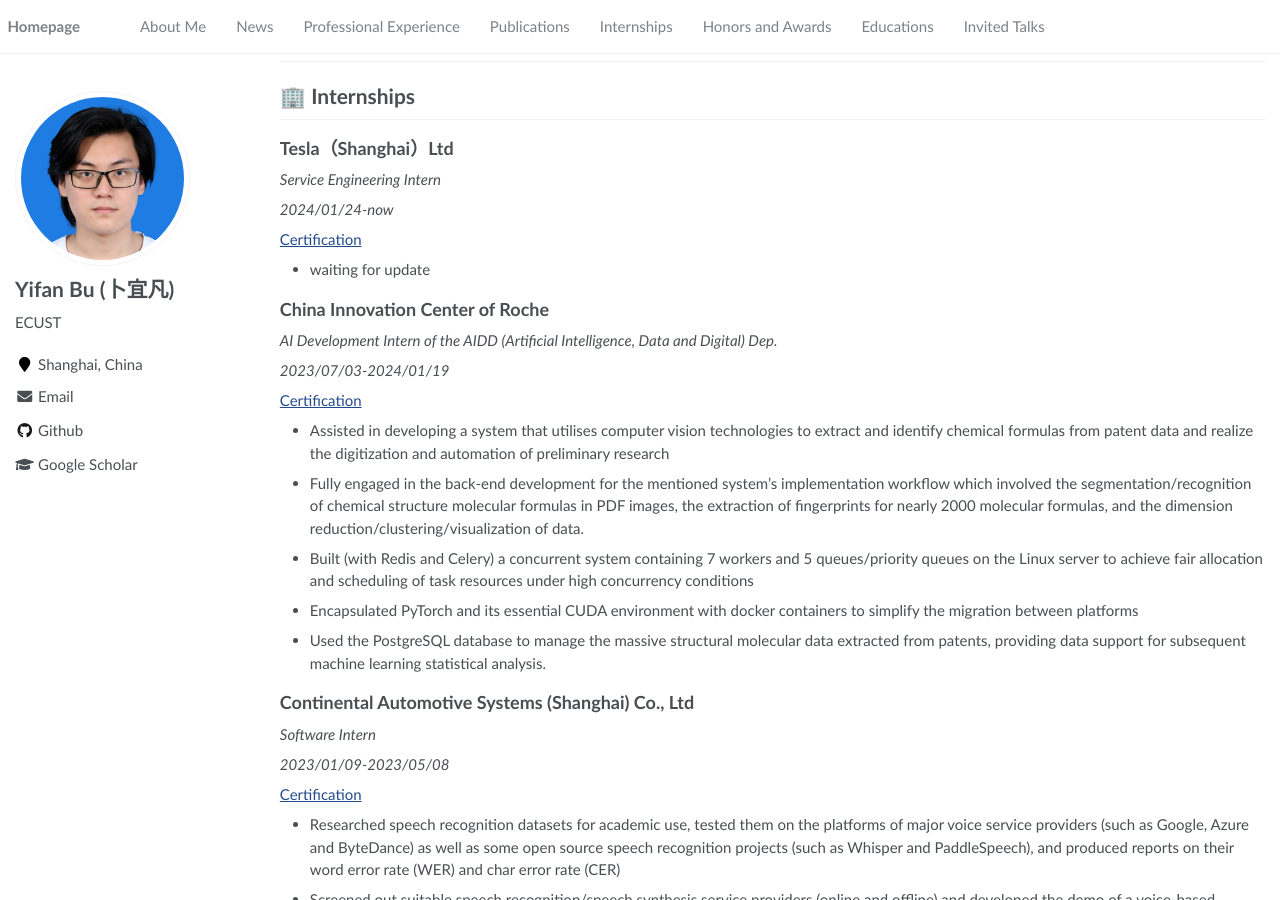
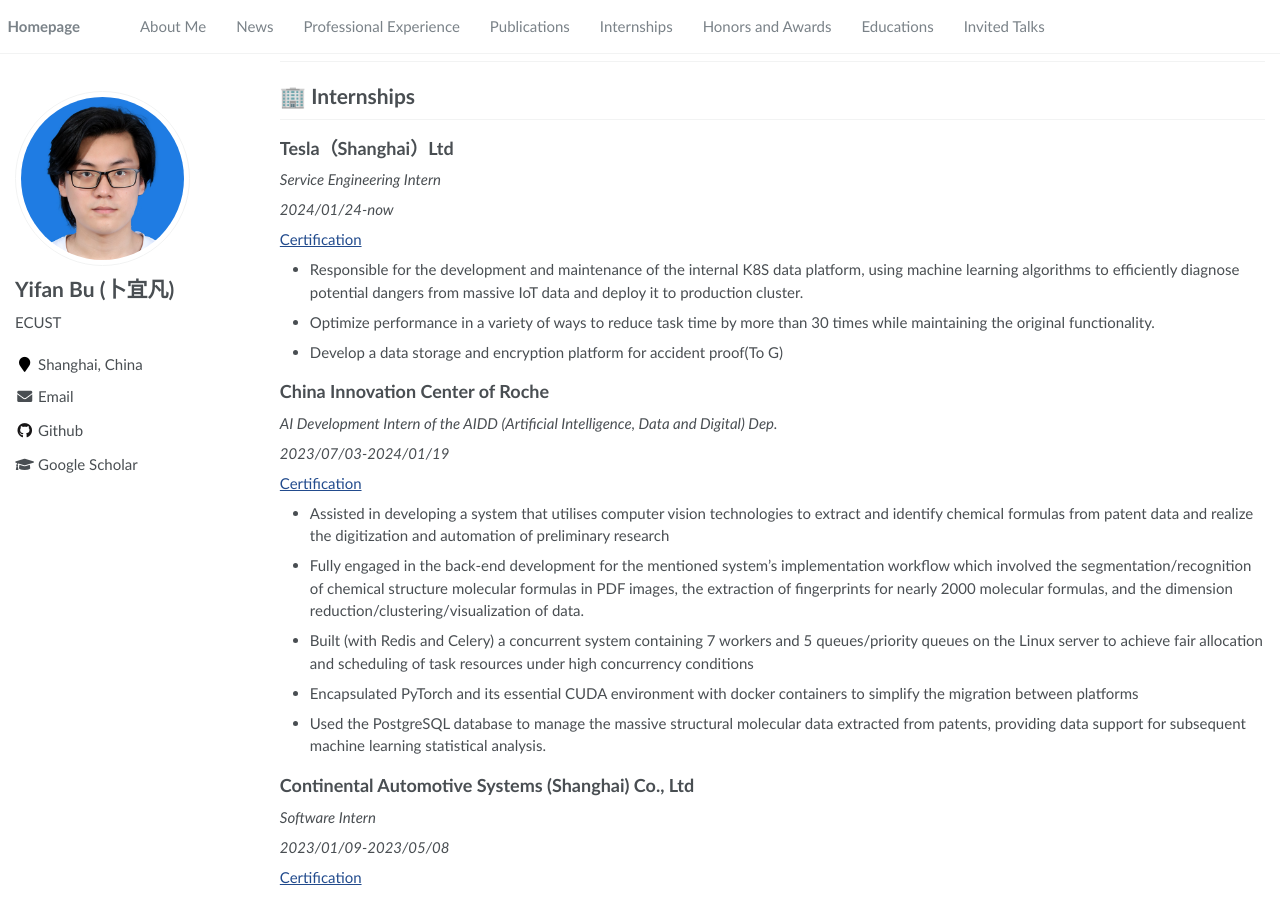
Before and after one commit to KirigiriSuzumiya/KirigiriSuzumiya.github.io, a Jekyll site: the page built from _pages/about.md, in a window 1280 px wide and 900 px high, scrolled down 2022 px. Built offline with Jekyll 4.4.1, drawn with Linux system fonts in a browser that asks for light colours.

Commit message:
update tesla internship

```diff
--- a/_pages/about.md
+++ b/_pages/about.md
@@ -112,7 +112,11 @@ Real-time sports event recognition and tracking toolset based on PP-Human, a rea
 
 [Certification](pdf/tesla.pdf)
 
-- waiting for update
+- Responsible for the development and maintenance of the internal K8S data platform, using machine learning algorithms to efficiently diagnose potential dangers from massive IoT data and deploy it to production cluster.
+
+- Optimize performance in a variety of ways to reduce task time by more than 30 times while maintaining the original functionality.
+
+- Develop a data storage and encryption platform for accident proof(To G)
 
 ## China Innovation Center of Roche
 
```
